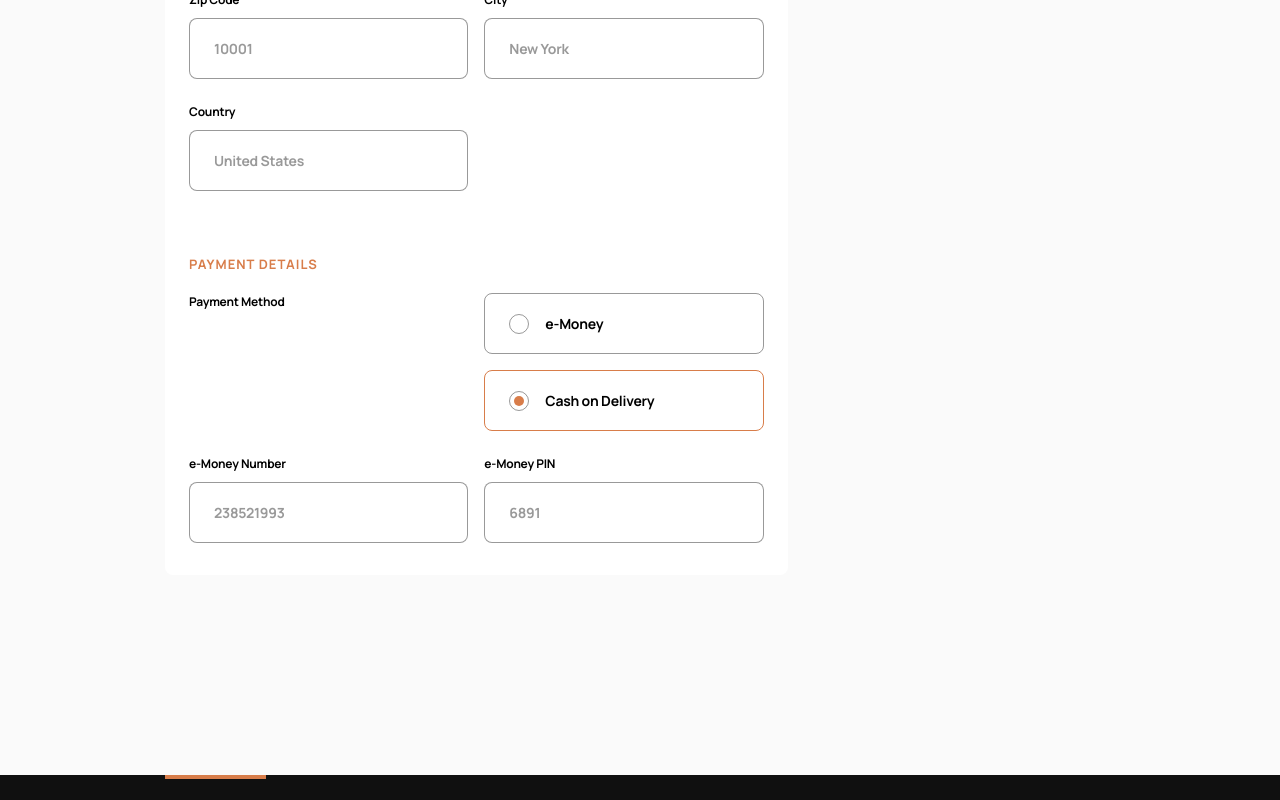
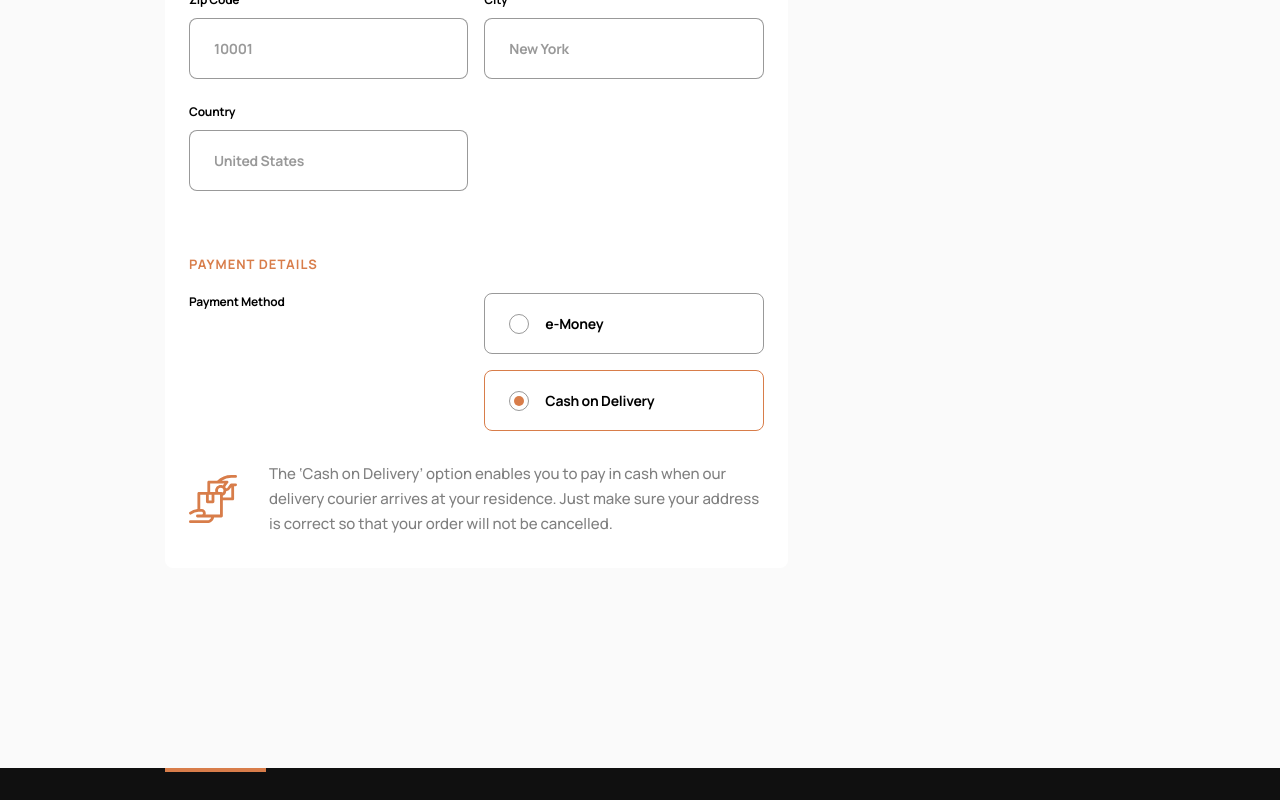
Before and after one commit to lleonardus/audiophile, a React (Vite) app: page /checkout in a window 1280 px wide. Both pictures are taken after a click on the element "Cash on Delivery". Shown: the part 753-1553 px from the top of the page. Built offline with nearby package versions, Linux system fonts and the light colour scheme.

Commit message:
creating CashOnDeliveryMessage component for when the user chooses to pay on delivery

```diff
--- a/src/pages/checkout/Checkout.jsx
+++ b/src/pages/checkout/Checkout.jsx
@@ -5,6 +5,7 @@ import { Link } from "react-router-dom";
 import { Input } from "./components/form/Input";
 import { InputRadio } from "./components/form/InputRadio";
 import { SummarySection } from "./components/SummarySection";
+import { CashOnDeliveryMessage } from "./components/form/CashOnDeliveryMessage";
 import { SuccessMessageModal } from "./components/SuccessMessageModal";
 
 export function Checkout() {
@@ -264,6 +265,7 @@ export function Checkout() {
                   Cash on Delivery
                 </InputRadio>
               </div>
+              {paymentMethod === "e-Money" && (
                 <div className="mt-8 grid w-full gap-6 sm:mt-6 sm:grid-cols-2 sm:gap-4">
                   <div>
                     <div className="mb-[9px] flex justify-between text-[0.75rem] tracking-[-0.013125rem]">
@@ -274,7 +276,9 @@ export function Checkout() {
                         e-Money Number
                       </label>
                       {errors.eMoneyNumber && (
-                      <p className="text-red">{errors.eMoneyNumber?.message}</p>
+                        <p className="text-red">
+                          {errors.eMoneyNumber?.message}
+                        </p>
                       )}
                     </div>
                     <Input
@@ -316,6 +320,8 @@ export function Checkout() {
                     />
                   </div>
                 </div>
+              )}
+              {paymentMethod === "cash" && <CashOnDeliveryMessage />}
             </section>
           </div>
         </form>
--- /dev/null
+++ b/src/pages/checkout/components/form/CashOnDeliveryMessage.jsx
@@ -0,0 +1,16 @@
+export function CashOnDeliveryMessage() {
+  return (
+    <div className="mt-8 flex flex-col items-center gap-4 text-center sm:mt-[30px] sm:flex-row sm:gap-8 sm:text-left">
+      <img
+        className="h-12 w-12"
+        src="/assets/checkout/icon-cash-on-delivery.svg"
+        alt="Cash on delivery icon"
+      />
+      <p className="text-base text-black/50">
+        The ‘Cash on Delivery’ option enables you to pay in cash when our
+        delivery courier arrives at your residence. Just make sure your address
+        is correct so that your order will not be cancelled.
+      </p>
+    </div>
+  );
+}
```
Lines whose indentation alone changed are shown as unchanged.
